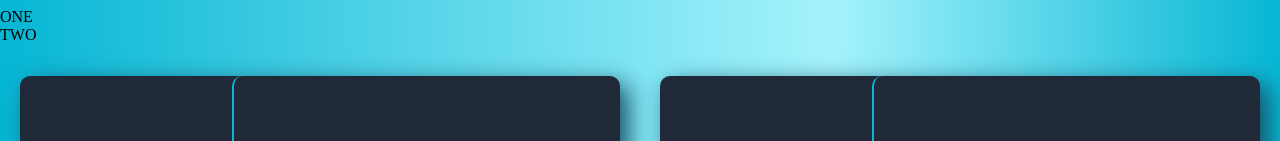
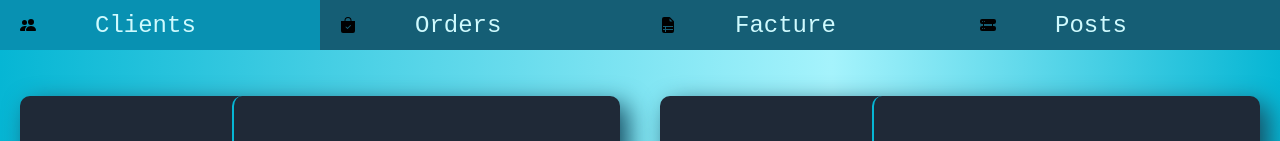
Before and after one commit to erratinsilentio/ReactJS-excercises, a React (Vite) app in the folder 1. Komponenty/zadania/: page / in a window 1280 px wide. Shown: the top 141 px of the page. Built offline with nearby package versions, Linux system fonts and the light colour scheme.

Commit message:
praca nad komentarzami

```diff
--- a/1. Komponenty/zadania/package.json
+++ b/1. Komponenty/zadania/package.json
@@ -10,7 +10,8 @@
   },
   "dependencies": {
     "react": "^18.2.0",
-    "react-dom": "^18.2.0"
+    "react-dom": "^18.2.0",
+    "react-icons": "^4.7.1"
   },
   "devDependencies": {
     "@types/react": "^18.0.26",
--- a/1. Komponenty/zadania/src/App.tsx
+++ b/1. Komponenty/zadania/src/App.tsx
@@ -2,6 +2,8 @@ import { useState } from "react";
 import "./App.css";
 import { Wrapper } from "./components/cards/Cards";
 import { cards } from "./components/cards/data";
+import { menuData } from "./components/menu/data";
+import { SideMenu } from "./components/menu/Menu";
 
 function App() {
   type Option = 1 | 2;
@@ -9,10 +11,7 @@ function App() {
 
   return (
     <>
-      <section className="buttons">
-        <article className="one">ONE</article>
-        <article className="two">TWO</article>
-      </section>
+      <SideMenu data={menuData} />
       <Wrapper cards={cards} />;
     </>
   );
--- a/1. Komponenty/zadania/src/components/footer/data.tsx
+++ b/1. Komponenty/zadania/src/components/footer/data.tsx
@@ -0,0 +1,5 @@
+export const footerData = {
+  link1: "/link1",
+  documents: "/documents",
+  documentation: "/documentation",
+};
--- a/1. Komponenty/zadania/src/components/menu/Menu.tsx
+++ b/1. Komponenty/zadania/src/components/menu/Menu.tsx
@@ -0,0 +1,17 @@
+import { menuData, Menu } from "./data";
+import style from "./menu.module.css";
+
+export const SideMenu: React.FC<Menu[]> = ({ data }) => {
+  return (
+    <ul className={style.container}>
+      {data.map((item) => (
+        <li>
+          {item.icon}
+          <a className={style.link} href={item.link}>
+            {item.linkName}
+          </a>
+        </li>
+      ))}
+    </ul>
+  );
+};
--- a/1. Komponenty/zadania/src/components/menu/data.tsx
+++ b/1. Komponenty/zadania/src/components/menu/data.tsx
@@ -0,0 +1,35 @@
+import {
+  BsFillPeopleFill,
+  BsFillBagCheckFill,
+  BsFillFileEarmarkRuledFill,
+  BsFillHddRackFill,
+} from "react-icons/bs";
+
+export interface Menu {
+  linkName: string;
+  link: string;
+  icon: React.ReactNode;
+}
+
+export const menuData: Menu[] = [
+  {
+    linkName: "Clients",
+    link: "/clients",
+    icon: <BsFillPeopleFill />,
+  },
+  {
+    linkName: "Orders",
+    link: "/orders",
+    icon: <BsFillBagCheckFill />,
+  },
+  {
+    linkName: "Facture",
+    link: "/invoices",
+    icon: <BsFillFileEarmarkRuledFill />,
+  },
+  {
+    linkName: "Posts",
+    link: "/posts",
+    icon: <BsFillHddRackFill />,
+  },
+];
--- a/1. Komponenty/zadania/src/components/menu/menu.module.css
+++ b/1. Komponenty/zadania/src/components/menu/menu.module.css
@@ -1,8 +1,112 @@
+
 @media only screen and (max-width: 767px) {
+
+.container{
+    height: 50px;
+    width: 100vw;
+    display: flex;
+    flex-direction: row;
+    align-items: center;
+    justify-content: space-evenly;
+    background-color: #155e75;
+    padding: 0;
+    margin: 0;
+    margin-bottom: 30px;
+}
+li{
+    width: 25%;
+    height: 100%;
+    list-style-type: none;
+    display: grid;
+    grid-template-columns: 25% auto;
+    align-items: center;
+    padding-left: 20px;
+    transition-duration: 0.2s;
+}
+
+li:hover{
+background-color: #0891b2;
+}
+
+.link{
+        margin-left: 10px;
+   text-decoration: none;
+    color: #cffafe;
+    font-family: 'Courier New', Courier, monospace;
+    font-size: 0.75rem;
+}
 }
 
 @media only screen and (min-width: 768px) {
+
+.container{
+    height: 50px;
+    width: 100vw;
+    display: flex;
+    flex-direction: row;
+    align-items: center;
+    justify-content: space-evenly;
+    background-color: #155e75;
+    padding: 0;
+    margin: 0;
+    margin-bottom: 30px;
+}
+li{
+    width: 25%;
+    height: 100%;
+    list-style-type: none;
+    display: grid;
+    grid-template-columns: 25% auto;
+    align-items: center;
+    padding-left: 20px;
+    transition-duration: 0.2s;
 }
 
+li:hover{
+background-color: #0891b2;
+}
+
+.link{
+   text-decoration: none;
+    color: #cffafe;
+    font-family: 'Courier New', Courier, monospace;
+    font-size: 1rem;
+}
+}
 @media only screen and (min-width: 1200px) {
+
+.container{
+    height: 50px;
+    width: 100%;
+    display: flex;
+    flex-direction: row;
+    align-items: center;
+    justify-content: space-evenly;
+    background-color: #155e75;
+    padding: 0;
+    margin: 0;
+    margin-bottom: 30px;
 }
+
+li{
+    width: 25%;
+    height: 100%;
+    list-style-type: none;
+    display: grid;
+    grid-template-columns: 25% auto;
+    align-items: center;
+    padding-left: 20px;
+    transition-duration: 0.2s;
+}
+
+li:hover{
+background-color: #0891b2;
+}
+
+.link{
+        text-decoration: none;
+        color: #cffafe;
+        font-family: 'Courier New', Courier, monospace;
+        font-size: 1.5rem;
+    }
+}
--- a/1. Komponenty/zadania/src/index.css
+++ b/1. Komponenty/zadania/src/index.css
@@ -1,4 +1,6 @@
 body {
+  margin: 0;
+    padding: 0;
   background: rgb(6, 182, 212);
   background: linear-gradient(
     270deg,
@@ -6,4 +8,7 @@ body {
     rgba(165, 243, 252, 1) 35%,
     rgba(6, 182, 212, 1) 100%
   );
+
+    display: flex;
+    align-items: flex-start;
 }
```
Also changed, not shown: 1. Komponenty/zadania/src/components/comments/Comments.tsx (+15 -0 lines), 1. Komponenty/zadania/src/components/comments/data.tsx (+43 -0 lines), 1 other file (tests, documents, lock files or other folders).
